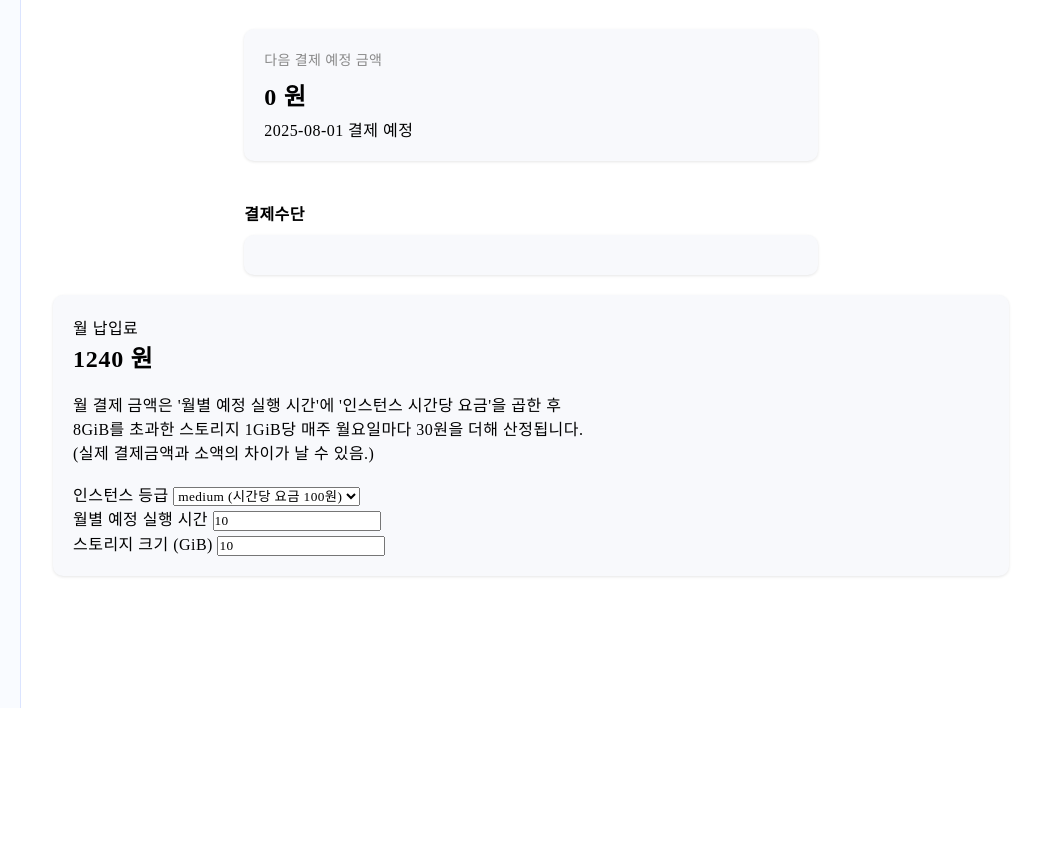
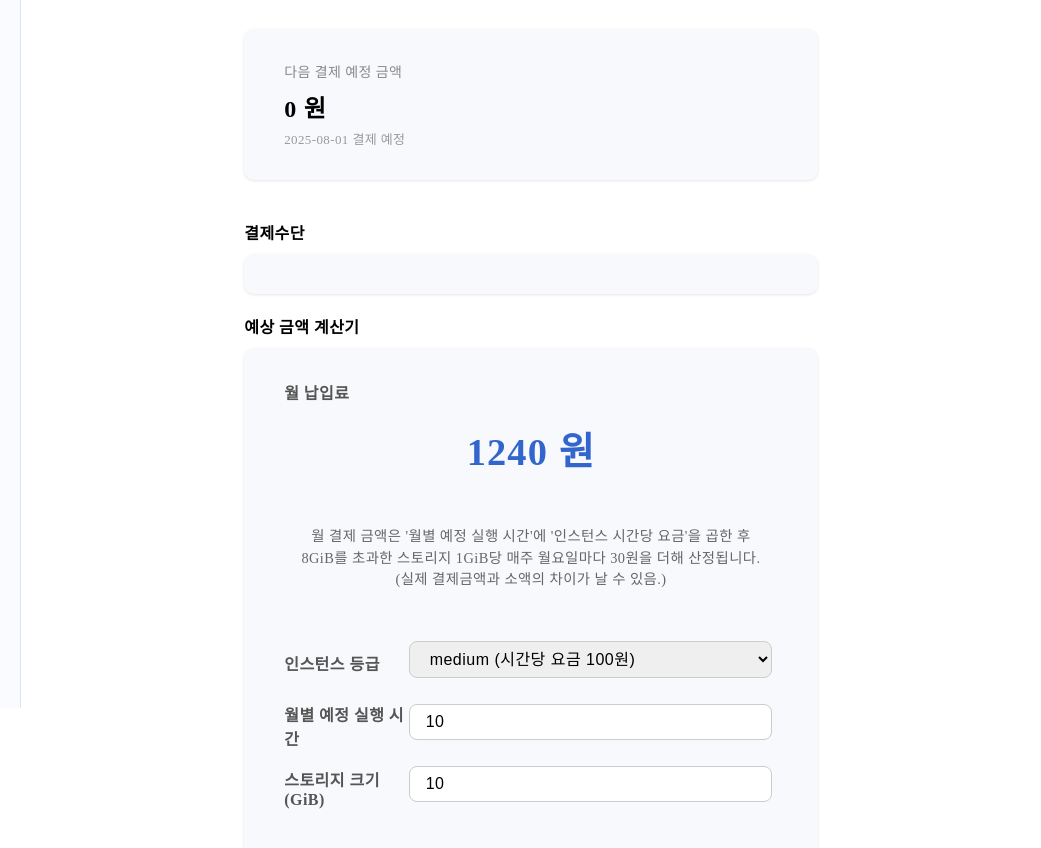
Before and after one commit to ai1023dev/siliod, a website: page public/ko/billing/billing.html in a window 1280 px wide. Shown: the part 92-940 px from the top of the page, 239-1280 px from the left. Before the commit the page ends 800 px from the top, so only its background shows below. Drawn offline with nearby package versions, Linux system fonts and the light colour scheme; files that its build step writes are made by us from their sources; no server answers; files whose address does not match are found by name; a web font is replaced by a local one.

Commit message:
금액계산기 결제 탭으로 이동

```diff
--- a/public/ko/billing/billing.html
+++ b/public/ko/billing/billing.html
@@ -96,8 +96,8 @@
                         </div>
                     </div> -->
                 </div>
-            </div>
 
+                <div class="section-title">예상 금액 계산기</div>
                 <div class="card box">
                     <label>월 납입료</label>
                     <h2 id="monthly-fee">1240 원</h2>
@@ -134,6 +134,7 @@
                 </div>
             </div>
         </div>
+    </div>
 
 
     <script src="//code.jquery.com/jquery-3.2.1.min.js"></script>
--- a/public/ko/billing/style.css
+++ b/public/ko/billing/style.css
@@ -336,7 +336,7 @@ a:not(.terms) {
     margin-bottom: 5px;
 }
 
-.subtext {
+.date {
     font-size: 13px;
     color: #999;
 }
@@ -401,6 +401,69 @@ a:not(.terms) {
 }
 
 
+
+/* 예상 금액 계산기 카드 내부 스타일 보완 */
+.card.box {
+    padding: 2rem 2.5rem;
+}
+
+/* 레이블과 입력부를 한 줄에 배치 */
+.card.box label {
+    display: inline-block;
+    width: 120px;
+    font-weight: 600;
+    color: #555;
+    vertical-align: middle;
+    margin-bottom: 1rem;
+}
+
+/* 인풋, 셀렉트박스 공통 스타일 */
+.card.box input[type="number"],
+.card.box select {
+    width: calc(100% - 130px);
+    padding: 0.5rem 1rem;
+    border: 1.5px solid #ccc;
+    border-radius: 8px;
+    font-size: 1rem;
+    font-family: 'Pretendard-Light', sans-serif;
+    vertical-align: middle;
+    transition: border-color 0.3s ease;
+}
+
+/* 포커스 시 테두리 색 강조 */
+.card.box input[type="number"]:focus,
+.card.box select:focus {
+    outline: none;
+    border-color: #3393FF;
+    box-shadow: 0 0 5px rgba(51, 147, 255, 0.5);
+}
+
+/* 월 납입료 텍스트 강조 */
+#monthly-fee {
+    font-size: 2.4rem;
+    font-weight: 700;
+    color: #3366cc;
+    margin-bottom: 2rem;
+    text-align: center;
+}
+
+/* 설명 텍스트 여백과 글자 색 조절 */
+.fee-info {
+    font-size: 0.9rem;
+    line-height: 1.5;
+    color: #666;
+    margin-bottom: 2rem;
+    text-align: center;
+}
+
+/* 레이블과 입력부 사이 적당한 간격 유지 */
+.card.box label + input,
+.card.box label + select {
+    margin-bottom: 1.5rem;
+}
+
+
+
 @font-face {
     font-family: 'Pretendard-Light';
     src: url('https://fastly.jsdelivr.net/gh/Project-Noonnu/noonfonts_2107@1.1/Pretendard-Light.woff') format('woff');
```
Lines whose indentation alone changed are shown as unchanged.
